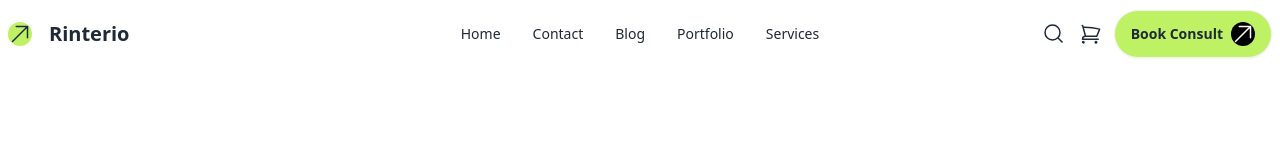
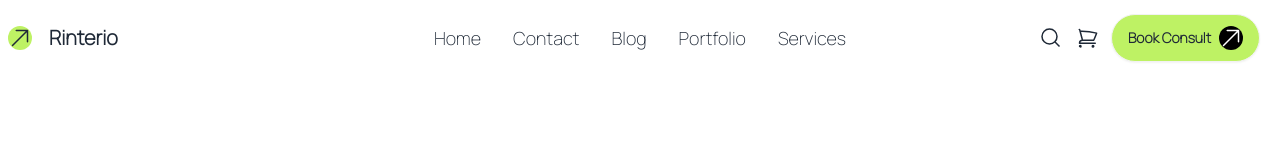
Before and after one commit to AyshaUrmi0/HomeCraft-Builders, a plain HTML site: page index.html in a window 1280 px wide. Drawn offline with nearby package versions, Linux system fonts and the light colour scheme.

Commit message:
navbar for mobile device

```diff
--- a/index.html
+++ b/index.html
@@ -1,26 +1,71 @@
 <!DOCTYPE html>
-<html lang="en">
+<html lang="en" data-theme="light">
   <head>
     <meta charset="UTF-8" />
     <meta name="viewport" content="width=device-width, initial-scale=1.0" />
     <title>HomeCraft Builders</title>
+    <!-- Google font -->
+    <link rel="preconnect" href="https://fonts.googleapis.com">
+    <link rel="preconnect" href="https://fonts.gstatic.com" crossorigin>
+    <link href="https://fonts.googleapis.com/css2?family=Manrope:wght@200,400,600,800&display=swap" rel="stylesheet">
+
+    <!-- Tailwind and daisyui -->
     <link
       href="https://cdn.jsdelivr.net/npm/daisyui@4.12.10/dist/full.min.css"
       rel="stylesheet"
       type="text/css"
     />
     <script src="https://cdn.tailwindcss.com"></script>
+    <style>
+        .font-manrope {
+          font-family: 'Manrope';
+        }
+      </style>
   </head>
-  <body>
+  <body class="font-manrope">
+    <header>
+      <!-- Your header content here -->
       <header class="container mx-auto">
         <!-- Your nav content here -->
         <div class="navbar bg-base-100">
           <div class="navbar-start">
-          <div class="dropdown">
+
+            <svg xmlns="http://www.w3.org/2000/svg" fill="none" viewBox="0 0 24 24" stroke-width="1.5" stroke="currentColor" class="rounded-full size-6 bg-lime-300">
+              <path stroke-linecap="round" stroke-linejoin="round" d="m4.5 19.5 15-15m0 0H8.25m11.25 0v11.25" />
+            </svg>
+
+            <a class="text-xl btn btn-ghost">Rinterio</a>
+          </div>
+          <div class="hidden navbar-center lg:flex">
+            <ul class="px-1 text-lg font-medium menu menu-horizontal">
+              <li><a>Home</a></li>
+              <li><a>Contact</a></li>
+              <li><a>Blog</a></li>
+              <li><a>Portfolio</a></li>
+
+
+              <li><a>Services</a></li>
+            </ul>
+          </div>
+          <div class="space-x-3 navbar-end">
+              <svg xmlns="http://www.w3.org/2000/svg" fill="none" viewBox="0 0 24 24" stroke-width="1.5" stroke="currentColor" class="size-6 rounded-full bg-[#FFFFFF] hidden lg:flex">
+                  <path stroke-linecap="round" stroke-linejoin="round" d="m21 21-5.197-5.197m0 0A7.5 7.5 0 1 0 5.196 5.196a7.5 7.5 0 0 0 10.607 10.607Z" />
+                </svg>
+                <svg xmlns="http://www.w3.org/2000/svg" fill="none" viewBox="0 0 24 24" stroke-width="1.5" stroke="currentColor" class="size-6 rounded-full bg-[#FFFFFF] hidden lg:flex">
+                  <path stroke-linecap="round" stroke-linejoin="round" d="M2.25 3h1.386c.51 0 .955.343 1.087.835l.383 1.437M7.5 14.25a3 3 0 0 0-3 3h15.75m-12.75-3h11.218c1.121-2.3 2.1-4.684 2.924-7.138a60.114 60.114 0 0 0-16.536-1.84M7.5 14.25 5.106 5.272M6 20.25a.75.75 0 1 1-1.5 0 .75.75 0 0 1 1.5 0Zm12.75 0a.75.75 0 1 1-1.5 0 .75.75 0 0 1 1.5 0Z" />
+                </svg>
+
+
+            <a class="hidden rounded-full btn bg-lime-300 lg:flex">Book Consult
+               <svg xmlns="http://www.w3.org/2000/svg" fill="none" viewBox="0 0 24 24" stroke-width="1.5" stroke="currentColor" class="text-white bg-black rounded-full size-6">
+              <path stroke-linecap="round" stroke-linejoin="round" d="m4.5 19.5 15-15m0 0H8.25m11.25 0v11.25" />
+            </svg>
+            </a>
+            <div class=" dropdown">
               <div tabindex="0" role="button" class="btn btn-ghost lg:hidden">
                 <svg
                   xmlns="http://www.w3.org/2000/svg"
-                class="h-5 w-5"
+                  class="w-5 h-5"
                   fill="none"
                   viewBox="0 0 24 24"
                   stroke="currentColor"
@@ -35,57 +80,24 @@
               </div>
               <ul
                 tabindex="0"
-              class="menu menu-sm dropdown-content bg-base-100 rounded-box z-[1] mt-3 w-52 p-2 shadow"
+                class="right-0 text-lg font-medium menu menu-sm dropdown-content bg-base-100 rounded-box z-[1] mt-3 w-24 p-2 shadow"
               >
-              <li><a>Item 1</a></li>
-              <li>
-                <a>Parent</a>
-                <ul class="p-2">
-                  <li><a>Submenu 1</a></li>
-                  <li><a>Submenu 2</a></li>
-                </ul>
-              </li>
-              <li><a>Item 3</a></li>
-            </ul>
-          </div>
-          <svg xmlns="http://www.w3.org/2000/svg" fill="none" viewBox="0 0 24 24" stroke-width="1.5" stroke="currentColor" class="size-6 rounded-full bg-lime-300">
-            <path stroke-linecap="round" stroke-linejoin="round" d="m4.5 19.5 15-15m0 0H8.25m11.25 0v11.25" />
-          </svg>
-
-          <a class="btn btn-ghost text-xl">Rinterio</a>
-        </div>
-        <div class="navbar-center hidden lg:flex">
-          <ul class="menu menu-horizontal px-1">
                 <li><a>Home</a></li>
                 <li><a>Contact</a></li>
                 <li><a>Blog</a></li>
                 <li><a>Portfolio</a></li>
-
-
                 <li><a>Services</a></li>
               </ul>
             </div>
-        <div class="navbar-end space-x-3">
-            <svg xmlns="http://www.w3.org/2000/svg" fill="none" viewBox="0 0 24 24" stroke-width="1.5" stroke="currentColor" class="size-6 rounded-full bg-[#FFFFFF]">
-                <path stroke-linecap="round" stroke-linejoin="round" d="m21 21-5.197-5.197m0 0A7.5 7.5 0 1 0 5.196 5.196a7.5 7.5 0 0 0 10.607 10.607Z" />
-              </svg>
-              <svg xmlns="http://www.w3.org/2000/svg" fill="none" viewBox="0 0 24 24" stroke-width="1.5" stroke="currentColor" class="size-6 rounded-full bg-[#FFFFFF]">
-                <path stroke-linecap="round" stroke-linejoin="round" d="M2.25 3h1.386c.51 0 .955.343 1.087.835l.383 1.437M7.5 14.25a3 3 0 0 0-3 3h15.75m-12.75-3h11.218c1.121-2.3 2.1-4.684 2.924-7.138a60.114 60.114 0 0 0-16.536-1.84M7.5 14.25 5.106 5.272M6 20.25a.75.75 0 1 1-1.5 0 .75.75 0 0 1 1.5 0Zm12.75 0a.75.75 0 1 1-1.5 0 .75.75 0 0 1 1.5 0Z" />
-              </svg>
-
-
-          <a class="btn bg-lime-300 rounded-full">Book Consult
-             <svg xmlns="http://www.w3.org/2000/svg" fill="none" viewBox="0 0 24 24" stroke-width="1.5" stroke="currentColor" class="text-white size-6 rounded-full bg-black">
-            <path stroke-linecap="round" stroke-linejoin="round" d="m4.5 19.5 15-15m0 0H8.25m11.25 0v11.25" />
-          </svg>
-          </a>
 
 
           </div>
         </div>
       </header>
+    </header>
     <main>
       <!-- Your main content here -->
+
     </main>
     <footer>
       <!-- Your footer content here -->
```
Lines whose indentation alone changed are shown as unchanged.
